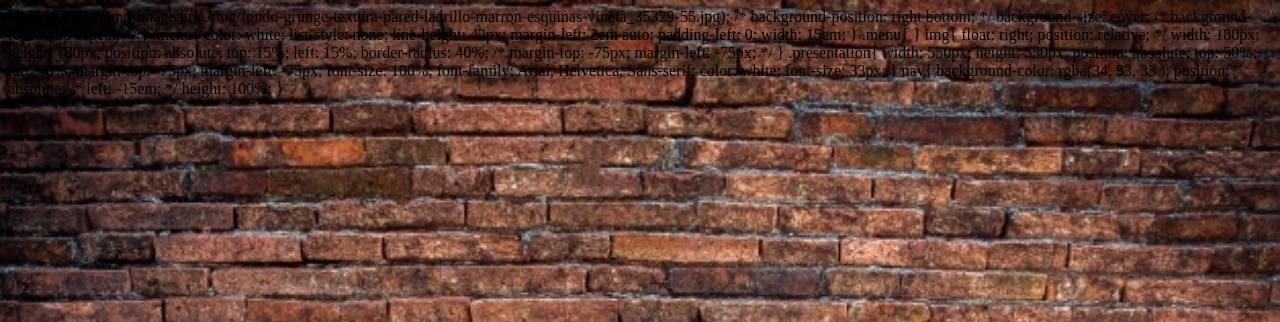
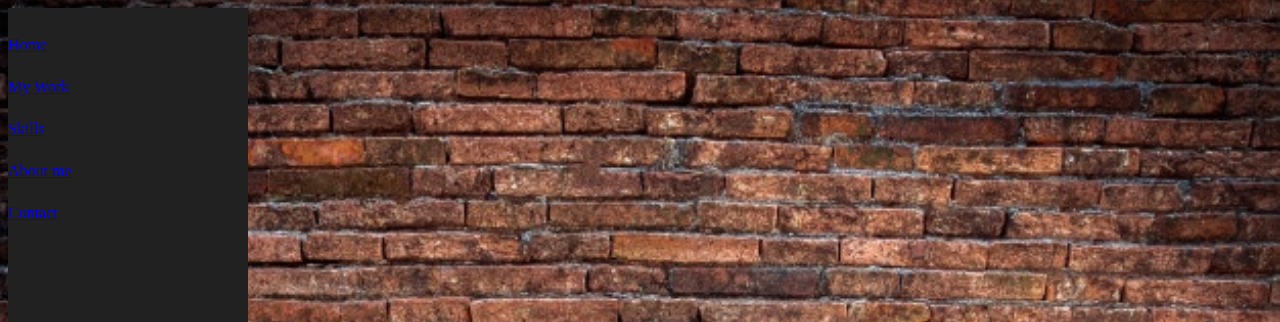
Before and after one commit to ElizabethCG/ElizabethCG.github.io, a website: page index.html in a window 1280 px wide. Shown: the top 322 px of the page. Drawn offline with nearby package versions, Linux system fonts and the light colour scheme.

Commit message:
Update index.html

```diff
--- a/index.html
+++ b/index.html
@@ -12,7 +12,7 @@
    <script>
        $(document).ready(function () {
          $('.menuContainer').load('./src/index.html');
-           $('.menuContainer').load('./src/style.css');
+
        });
      </script>
 
```
